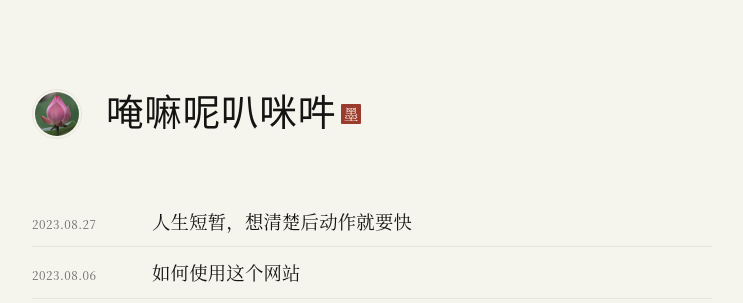
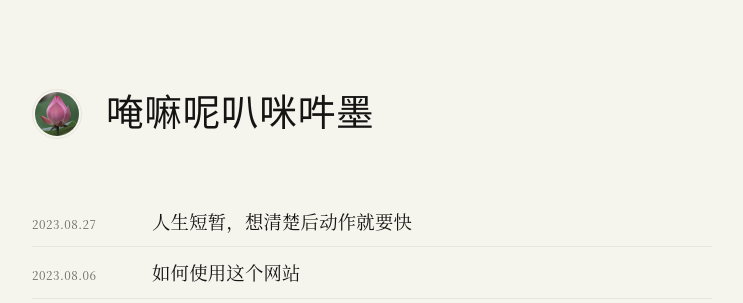
Before and after one commit to blackball/blog, a Flask app: page /preview/ in a window 1280 px wide. Shown: the top 303 px of the page, without its empty margins (268-1011 px from the left). Run offline with Flask 3, Linux system fonts and the light colour scheme; parts of the project's set-up code (start-up, migrations or seed data) failed here and were passed over; some libraries are stand-ins or nearby versions; some web fonts are replaced.

Commit message:
fix: remove ink seal from homepage tagline

```diff
--- a/assets/css/style.css
+++ b/assets/css/style.css
@@ -162,23 +162,6 @@ main:focus {
   font-weight: 400;
   letter-spacing: 0.02em;
   line-height: 1.65;
-}
-
-.seal {
-  display: inline-grid;
-  width: 1.35em;
-  height: 1.35em;
-  margin-left: 0.38em;
-  place-items: center;
-  border-radius: 1px;
-  background: var(--accent);
-  color: var(--paper);
-  font-family: var(--font-serif);
-  font-size: 0.38em;
-  font-weight: 500;
-  letter-spacing: 0;
-  line-height: 1;
-  vertical-align: 0.45em;
 }
 
 .post-index-wrap {
@@ -639,8 +622,7 @@ main:focus {
   .post-index-wrap,
   .site-footer,
   .back,
-  .skip-link,
-  .seal {
+  .skip-link {
     display: none !important;
   }
 
--- a/templates/index.html
+++ b/templates/index.html
@@ -2,7 +2,7 @@
   <a class="logo" href="{{root}}index.html" aria-label="{{site_title}} 首页">
     <img src="{{logo_url}}" alt="" width="80" height="80">
   </a>
-  <h1 class="tagline">{{tagline}}<span class="seal" aria-hidden="true">墨</span></h1>
+  <h1 class="tagline">{{tagline}}</h1>
 </header>
 
 <nav class="post-index-wrap" aria-label="全部文章">
```
